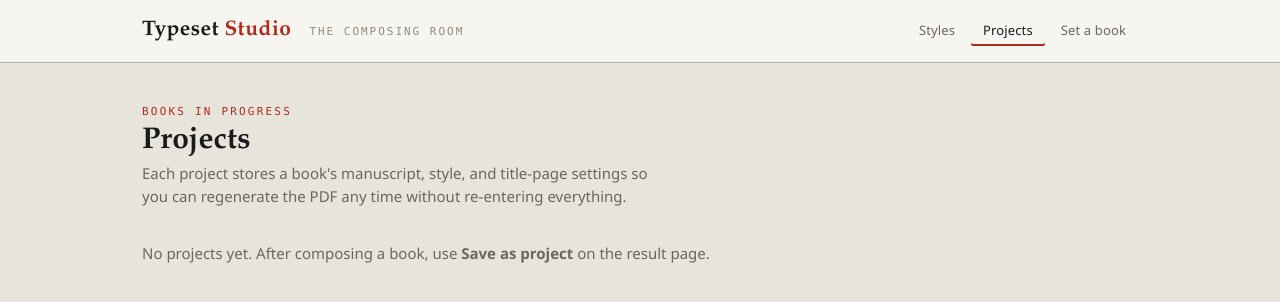
After one commit to Oddmagician6/typeset-studio, a Flask app: page /projects in a window 1280 px wide. The commit adds this page. Shown: the top 302 px of the page. Run offline with Flask 3, Linux system fonts and the light colour scheme; some libraries are stand-ins or nearby versions.

Commit message:
Add Projects feature — save and re-generate books without re-entering settings

```diff
--- a/app.py
+++ b/app.py
@@ -9,6 +9,7 @@ plain JSON files in ./presets so you can clone one per customer and tweak it.
 import os
 import re
 import json
+import shutil
 import logging
 import threading
 import traceback
@@ -26,11 +27,13 @@ import engine
 import manuscript
 
 HERE = os.path.dirname(os.path.abspath(__file__))
-PRESET_DIR = os.path.join(HERE, 'presets')
-OUT_DIR = os.path.join(HERE, 'out')
-UPLOAD_DIR = os.path.join(HERE, 'uploads')
+PRESET_DIR    = os.path.join(HERE, 'presets')
+OUT_DIR       = os.path.join(HERE, 'out')
+UPLOAD_DIR    = os.path.join(HERE, 'uploads')
+PROJECT_DIR   = os.path.join(HERE, 'projects')
+PROJECT_MS_DIR = os.path.join(PROJECT_DIR, 'manuscripts')
 SAMPLE = os.path.join(HERE, 'sample', 'sample.md')
-for d in (PRESET_DIR, OUT_DIR, UPLOAD_DIR):
+for d in (PRESET_DIR, OUT_DIR, UPLOAD_DIR, PROJECT_DIR, PROJECT_MS_DIR):
     os.makedirs(d, exist_ok=True)
 
 app = Flask(__name__)
@@ -94,6 +97,43 @@ def save_preset(pid, data):
 def unique_id(base):
     pid, n = base, 2
     existing = {i['id'] for i in list_presets()}
+    while pid in existing:
+        pid = f'{base}-{n}'
+        n += 1
+    return pid
+
+
+# ----------------------------------------------------------------- projects
+def list_projects():
+    items = []
+    for fn in sorted(os.listdir(PROJECT_DIR)):
+        if fn.endswith('.json'):
+            try:
+                with open(os.path.join(PROJECT_DIR, fn), encoding='utf-8') as f:
+                    data = json.load(f)
+                items.append({'id': fn[:-5], 'data': data})
+            except Exception:
+                pass
+    return sorted(items, key=lambda x: x['data'].get('updated', ''), reverse=True)
+
+
+def load_project(pid):
+    path = os.path.join(PROJECT_DIR, secure_filename(pid) + '.json')
+    if not os.path.exists(path):
+        abort(404)
+    with open(path, encoding='utf-8') as f:
+        return json.load(f)
+
+
+def save_project_file(pid, data):
+    path = os.path.join(PROJECT_DIR, secure_filename(pid) + '.json')
+    with open(path, 'w', encoding='utf-8') as f:
+        json.dump(data, f, indent=2, ensure_ascii=False)
+
+
+def unique_project_id(base):
+    pid, n = base, 2
+    existing = {i['id'] for i in list_projects()}
     while pid in existing:
         pid = f'{base}-{n}'
         n += 1
@@ -206,11 +246,15 @@ def generate():
 
     # manuscript source: uploaded file, pasted text, or the bundled sample
     raw = None
+    ms_path = ''   # stable file path — stored with project on save
+    ms_type = 'file'
+
     up = request.files.get('manuscript')
     if up and up.filename:
         fn = secure_filename(up.filename)
         dest = os.path.join(UPLOAD_DIR, fn)
         up.save(dest)
+        ms_path, ms_type = dest, 'file'
         if fn.lower().endswith('.docx'):
             try:
                 raw = manuscript.import_docx(dest)
@@ -225,8 +269,14 @@ def generate():
             raw = open(dest, encoding='utf-8', errors='replace').read()
     elif form.get('pasted', '').strip():
         raw = form['pasted']
+        stamp_p = datetime.now().strftime('%Y%m%d-%H%M%S')
+        ms_path = os.path.join(UPLOAD_DIR, f'pasted-{stamp_p}.txt')
+        with open(ms_path, 'w', encoding='utf-8') as pf:
+            pf.write(raw)
+        ms_type = 'pasted'
     elif form.get('use_sample'):
         raw = open(SAMPLE, encoding='utf-8').read()
+        ms_type = 'sample'
 
     if not raw:
         flash('Add a manuscript: upload a file, paste text, or use the sample.')
@@ -265,7 +315,212 @@ def generate():
 
     chapters = len(ms['chapters'])
     return render_template('result.html', out_name=out_name, meta=meta,
-                           preset=preset, chapters=chapters)
+                           preset=preset, preset_id=pid, chapters=chapters,
+                           ms_path=ms_path, ms_type=ms_type,
+                           cover_path=cover_path, from_project=None)
+
+
+# ----------------------------------------------------------------- project routes
+@app.route('/projects')
+def projects():
+    preset_map = {p['id']: p['data'] for p in list_presets()}
+    return render_template('projects.html', projects=list_projects(),
+                           preset_map=preset_map)
+
+
+@app.route('/project/create', methods=['POST'])
+def project_create():
+    form = request.form
+    name = form.get('project_name', '').strip() or form.get('title', '').strip() or 'Untitled'
+    proj_id = unique_project_id(slugify(name) or 'project')
+
+    ms_src  = form.get('ms_path', '')
+    ms_type = form.get('ms_type', 'file')
+    ms_file = ''
+    if ms_type != 'sample' and ms_src and os.path.exists(ms_src):
+        ext = os.path.splitext(ms_src)[1]
+        ms_file = proj_id + ext
+        shutil.copy2(ms_src, os.path.join(PROJECT_MS_DIR, ms_file))
+
+    cover_src  = form.get('cover_path', '')
+    cover_file = ''
+    if cover_src and os.path.exists(cover_src):
+        ext = os.path.splitext(cover_src)[1]
+        cover_file = proj_id + '-cover' + ext
+        shutil.copy2(cover_src, os.path.join(PROJECT_MS_DIR, cover_file))
+
+    now = datetime.now().isoformat(timespec='seconds')
+    data = {
+        'name': name,
+        'preset': form.get('preset_id', ''),
+        'title': form.get('title', '').strip(),
+        'subtitle': form.get('subtitle', '').strip(),
+        'author': form.get('author', '').strip(),
+        'year': form.get('year', '').strip(),
+        'publisher': form.get('publisher', '').strip(),
+        'front_matter': form.get('front_matter', 'full'),
+        'right_hand_starts': form.get('right_hand_starts') == '1',
+        'cover_overlay': form.get('cover_overlay') == '1',
+        'cover_color': form.get('cover_color', 'light'),
+        'manuscript_file': ms_file,
+        'manuscript_type': ms_type,
+        'cover_file': cover_file,
+        'last_pdf': form.get('last_pdf', ''),
+        'created': now,
+        'updated': now,
+    }
+    save_project_file(proj_id, data)
+    flash(f'“{name}” saved as a project.')
+    return redirect(url_for('projects'))
+
+
+@app.route('/project/<pid>/edit', methods=['GET', 'POST'])
+def project_edit(pid):
+    proj = load_project(pid)
+    presets = list_presets()
+
+    if request.method == 'POST':
+        form = request.form
+
+        # Optional manuscript replacement
+        up = request.files.get('manuscript')
+        if up and up.filename:
+            fn  = secure_filename(up.filename)
+            ext = os.path.splitext(fn)[1]
+            dest = os.path.join(PROJECT_MS_DIR, pid + ext)
+            up.save(dest)
+            # Remove old file if extension changed
+            old = proj.get('manuscript_file', '')
+            if old and old != pid + ext:
+                old_path = os.path.join(PROJECT_MS_DIR, old)
+                if os.path.exists(old_path):
+                    os.remove(old_path)
+            proj['manuscript_file'] = pid + ext
+            proj['manuscript_type'] = 'file'
+
+        # Optional cover replacement
+        cov = request.files.get('cover')
+        if cov and cov.filename:
+            cfn = secure_filename(cov.filename)
+            ext = os.path.splitext(cfn)[1]
+            dest = os.path.join(PROJECT_MS_DIR, pid + '-cover' + ext)
+            cov.save(dest)
+            old = proj.get('cover_file', '')
+            if old and old != pid + '-cover' + ext:
+                old_path = os.path.join(PROJECT_MS_DIR, old)
+                if os.path.exists(old_path):
+                    os.remove(old_path)
+            proj['cover_file'] = pid + '-cover' + ext
+
+        proj.update({
+            'name':             form.get('name', '').strip() or proj['name'],
+            'preset':           form.get('preset', proj['preset']),
+            'title':            form.get('title', '').strip(),
+            'subtitle':         form.get('subtitle', '').strip(),
+            'author':           form.get('author', '').strip(),
+            'year':             form.get('year', '').strip(),
+            'publisher':        form.get('publisher', '').strip(),
+            'front_matter':     form.get('front_matter', 'full'),
+            'right_hand_starts': 'right_hand_starts' in form,
+            'cover_overlay':    'cover_overlay' in form,
+            'cover_color':      form.get('cover_color', 'light'),
+            'updated':          datetime.now().isoformat(timespec='seconds'),
+        })
+        save_project_file(pid, proj)
+        flash('Project updated.')
+        return redirect(url_for('projects'))
+
+    return render_template('project_edit.html', pid=pid, proj=proj, presets=presets)
+
+
+@app.route('/project/<pid>/generate', methods=['POST'])
+def project_generate(pid):
+    proj   = load_project(pid)
+    preset = load_preset(proj['preset'])
+
+    ms_type = proj.get('manuscript_type', 'file')
+    ms_file = proj.get('manuscript_file', '')
+    raw = None
+
+    if ms_type == 'sample':
+        raw = open(SAMPLE, encoding='utf-8').read()
+    elif ms_file:
+        ms_path = os.path.join(PROJECT_MS_DIR, ms_file)
+        if not os.path.exists(ms_path):
+            flash('Manuscript file not found — please replace it via Edit.')
+            return redirect(url_for('projects'))
+        if ms_file.lower().endswith('.docx'):
+            try:
+                raw = manuscript.import_docx(ms_path)
+            except Exception as exc:
+                logging.error('docx import failed: %s', traceback.format_exc())
+                flash(f'Could not read the Word file: {exc}')
+                return redirect(url_for('projects'))
+        else:
+            raw = open(ms_path, encoding='utf-8', errors='replace').read()
+
+    if not raw:
+        flash('No manuscript found for this project.')
+        return redirect(url_for('projects'))
+
+    cover_path = ''
+    cover_file = proj.get('cover_file', '')
+    if cover_file:
+        cp = os.path.join(PROJECT_MS_DIR, cover_file)
+        if os.path.exists(cp):
+            cover_path = cp
+
+    ms_parsed = manuscript.parse_markdown(raw)
+    meta = {
+        'title':            proj.get('title', ''),
+        'subtitle':         proj.get('subtitle', ''),
+        'author':           proj.get('author', ''),
+        'year':             proj.get('year', '') or str(datetime.now().year),
+        'publisher':        proj.get('publisher', ''),
+        'front_matter':     proj.get('front_matter', 'full'),
+        'right_hand_starts': proj.get('right_hand_starts', True),
+        'cover_image':      cover_path,
+        'cover_overlay':    proj.get('cover_overlay', False),
+        'cover_color':      proj.get('cover_color', 'light'),
+    }
+    stamp    = datetime.now().strftime('%Y%m%d-%H%M%S')
+    out_name = f'{slugify(meta["title"] or proj.get("name", "book"))}-{stamp}.pdf'
+
+    try:
+        engine.build_pdf(ms_parsed, preset, os.path.join(OUT_DIR, out_name), meta)
+    except Exception as exc:
+        logging.error('PDF build failed: %s', traceback.format_exc())
+        flash(f'PDF build failed: {exc}')
+        return redirect(url_for('projects'))
+
+    proj['last_pdf'] = out_name
+    proj['updated']  = datetime.now().isoformat(timespec='seconds')
+    save_project_file(pid, proj)
+
+    chapters = len(ms_parsed['chapters'])
+    return render_template('result.html', out_name=out_name, meta=meta,
+                           preset=preset, preset_id=proj['preset'],
+                           chapters=chapters, ms_path='', ms_type=ms_type,
+                           cover_path=cover_path, from_project=pid)
+
+
+@app.route('/project/<pid>/delete', methods=['POST'])
+def project_delete(pid):
+    try:
+        proj = load_project(pid)
+        for field in ('manuscript_file', 'cover_file'):
+            fn = proj.get(field, '')
+            if fn:
+                fp = os.path.join(PROJECT_MS_DIR, fn)
+                if os.path.exists(fp):
+                    os.remove(fp)
+    except Exception:
+        pass
+    path = os.path.join(PROJECT_DIR, secure_filename(pid) + '.json')
+    if os.path.exists(path):
+        os.remove(path)
+    flash('Project deleted.')
+    return redirect(url_for('projects'))
 
 
 @app.route('/out/<path:fn>')
--- a/templates/base.html
+++ b/templates/base.html
@@ -105,6 +105,7 @@
       <span class="tagline">the composing room</span>
       <nav class="nav">
         <a href="{{ url_for('index') }}" class="{{ 'active' if active=='styles' }}">Styles</a>
+        <a href="{{ url_for('projects') }}" class="{{ 'active' if active=='projects' }}">Projects</a>
         <a href="{{ url_for('generate') }}" class="{{ 'active' if active=='generate' }}">Set a book</a>
       </nav>
     </div>
--- /dev/null
+++ b/templates/projects.html
@@ -0,0 +1,73 @@
+{% extends "base.html" %}
+{% set active = 'projects' %}
+{% block title %}Projects · Typeset Studio{% endblock %}
+
+{% block style %}
+  .grid{display:grid;grid-template-columns:repeat(auto-fill,minmax(300px,1fr));gap:18px}
+  .card{
+    background:var(--surface);border:1px solid var(--rule);border-radius:3px;
+    box-shadow:var(--shadow);display:flex;flex-direction:column;overflow:hidden;
+  }
+  .card .top{
+    padding:20px 22px 14px;border-bottom:1px solid var(--rule);
+    background:repeating-linear-gradient(transparent,transparent 27px,rgba(27,26,24,.04) 27px,rgba(27,26,24,.04) 28px);
+  }
+  .card .top .name{font-family:var(--serif);font-size:20px;font-weight:600;margin:0;line-height:1.2}
+  .card .top .byline{color:var(--muted);font-size:13px;margin:3px 0 0}
+  .card .body{padding:12px 22px 16px;display:flex;flex-direction:column;gap:12px;flex:1}
+  .card .spec{font-family:var(--mono);font-size:11.5px;color:var(--muted);line-height:1.8}
+  .card .spec b{color:var(--ink)}
+  .card .actions{display:flex;gap:6px;align-items:center;flex-wrap:wrap;margin-top:auto}
+  .card .actions .sep{flex:1}
+  .empty{color:var(--muted);font-size:15px;margin-top:8px}
+{% endblock %}
+
+{% block body %}
+  <div class="pagehead">
+    <div class="eyebrow">Books in progress</div>
+    <h1>Projects</h1>
+    <p>Each project stores a book's manuscript, style, and title-page settings so you can
+       regenerate the PDF any time without re-entering everything.</p>
+  </div>
+
+  <div class="grid">
+    {% for item in projects %}
+      {% set p = item.data %}
+      {% set style_name = preset_map.get(p.preset, {}).get('name', p.preset) %}
+      <article class="card">
+        <div class="top">
+          <p class="name">{{ p.name or p.title or 'Untitled' }}</p>
+          <p class="byline">
+            {% if p.title and p.name != p.title %}<em>{{ p.title }}</em>{% endif %}
+            {% if p.author %} · {{ p.author }}{% endif %}
+          </p>
+        </div>
+        <div class="body">
+          <div class="spec">
+            <b>Style</b> {{ style_name }}<br>
+            {% if p.last_pdf %}<b>Last built</b> {{ p.updated[:10] }}{% endif %}
+            {% if p.manuscript_type == 'sample' %}<br><b>Manuscript</b> bundled sample{% elif p.manuscript_file %}<br><b>Manuscript</b> {{ p.manuscript_file }}{% endif %}
+          </div>
+          <div class="actions">
+            <form class="inline-form" method="post" action="{{ url_for('project_generate', pid=item.id) }}">
+              <button class="btn btn-primary btn-sm" type="submit">Regenerate</button>
+            </form>
+            <a class="btn btn-sm" href="{{ url_for('project_edit', pid=item.id) }}">Edit</a>
+            {% if p.last_pdf %}
+              <a class="btn btn-sm" href="{{ url_for('download', fn=p.last_pdf) }}">Last PDF</a>
+            {% endif %}
+            <span class="sep"></span>
+            <form class="inline-form" method="post" action="{{ url_for('project_delete', pid=item.id) }}"
+                  onsubmit="return confirm('Delete the project “{{ p.name }}”? This cannot be undone.');">
+              <button class="btn btn-ghost btn-sm" type="submit">Delete</button>
+            </form>
+          </div>
+        </div>
+      </article>
+    {% endfor %}
+  </div>
+
+  {% if not projects %}
+    <p class="empty">No projects yet. After composing a book, use <b>Save as project</b> on the result page.</p>
+  {% endif %}
+{% endblock %}
```
Also changed, not shown: templates/project_edit.html (added, +131 -0 lines), templates/result.html (+38 -2 lines).
